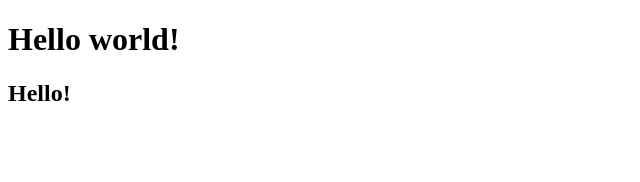
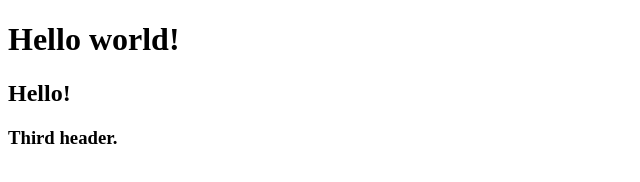
Before and after one commit to Askhab/project, a plain HTML site: page index.html in a window 1280 px wide. Shown: the whole page, without its empty margins (0-640 px from the left). Drawn offline with Linux system fonts and the light colour scheme.

Commit message:
Added h3 in index.html

```diff
--- a/index.html
+++ b/index.html
@@ -8,5 +8,6 @@
 <body>
     <h1>Hello world!</h1>
     <h2>Hello!</h2>
+    <h3>Third header.</h3>
 </body>
 </html>
```
